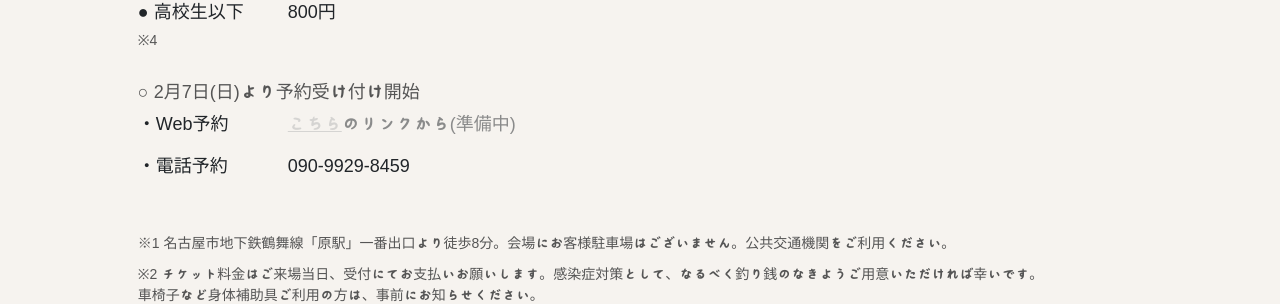
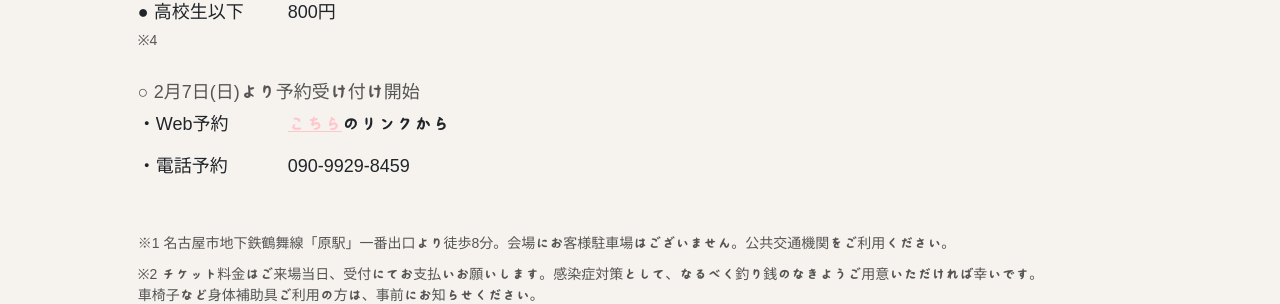
Before and after one commit to seiichiroito/snow-white, a Jekyll site: the page built from index.html, in a window 1280 px wide and 900 px high, scrolled down 2811 px. Shown: the part 146-450 px from the top of the window. Built offline with Jekyll 4.4.1, drawn with Linux system fonts in a browser that asks for light colours; nearby versions of some CDN libraries; some web fonts are replaced; some of the changed text lies outside the part shown.

Commit message:
Add form link

```diff
--- a/_includes/cast.html
+++ b/_includes/cast.html
@@ -35,7 +35,7 @@
               <div class="card">
                 <div class="card-body">
                   <h5 class="card-title">劇団</h5>
-                  <p class="card-text">NAGOYAダイヤモンズ</p>
+                  <p class="card-text">NAGOYAダイアモンズ</p>
                 </div>
                 <img
                   src="{{ site.baseurl }}/assets/images/queen.png"
--- a/_includes/creator.html
+++ b/_includes/creator.html
@@ -1,7 +1,7 @@
 <div class="creator">
     <div class="container">
         <p>
-            このサイトはNAGOYAダイヤモンズ劇団の制作班が宣伝用に制作したものです。
+            このサイトはNAGOYAダイアモンズ劇団の制作班が宣伝用に制作したものです。
         </p>
     </div>
 </div>
--- a/_includes/info.html
+++ b/_includes/info.html
@@ -43,7 +43,7 @@
           <h1>○ 2月7日(日)より予約受け付け開始</h1>
           <div class="row info__main--dates">
             <div class="col-sm-12 col-xl-3 info__main--date">・Web予約</div>
-            <div class="col-sm-12 col-xl-6 info__main--time info__book isDisabled"><a href="#" class="info__book--link">こちら</a>のリンクから(準備中)</div>
+            <div class="col-sm-12 col-xl-6 info__main--time info__book"><a href="https://www.quartet-online.net/ticket/diamonds13" class="info__book--link">こちら</a>のリンクから</div>
           </div>
           <div class="row info__main--dates">
             <div class="col-sm-12 col-xl-3 info__main--date">・電話予約</div>
--- a/_includes/member_staff.html
+++ b/_includes/member_staff.html
@@ -21,7 +21,7 @@
         <h2 class="member_staff--sub-title">■協力</h2>
         <p>市川愛子　中山佳子　ハヤシケンジ　JUMP　他 大勢の皆様</p>
 
-        <h2 class="member_staff--sub-title">主催: 名古屋演劇教室 NAGOYAダイヤモンズ</h2>
+        <h2 class="member_staff--sub-title">主催: 名古屋演劇教室 NAGOYAダイアモンズ</h2>
         <p>共催: ナビロフト　Loft Plan</p>
         <p>後援: 公益財団法人名古屋市文化復興事業団 名古屋市教育委員会</p>
     </div>
```
